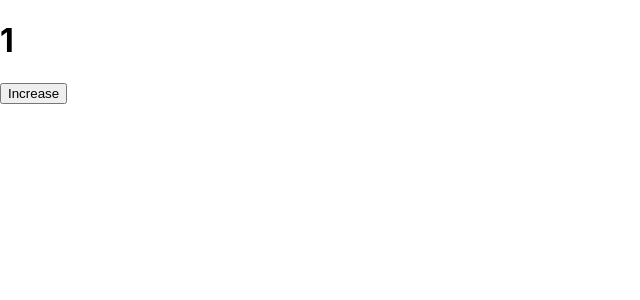
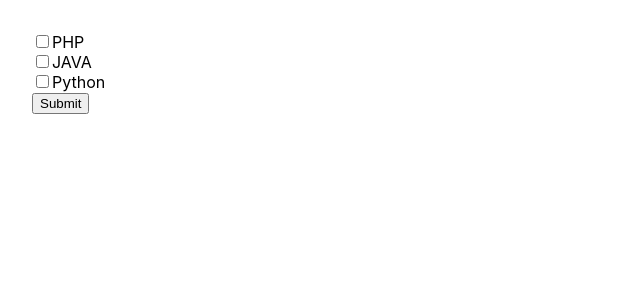
Before and after one commit to TungPham01/react_tiktok_f8, a React (Create React App) app: page / in a window 1280 px wide. Shown: the top 300 px of the page, without its empty margins (0-640 px from the left). Built offline with nearby package versions, Linux system fonts and the light colour scheme.

Commit message:
checkbox form

```diff
--- a/src/App.js
+++ b/src/App.js
@@ -1,13 +1,51 @@
-import { useState } from 'react'
+import { useState } from "react";
+
+const courses = [
+  {
+    id: 1,
+    name: "PHP",
+  },
+  {
+    id: 2,
+    name: "JAVA",
+  },
+  {
+    id: 3,
+    name: "Python",
+  },
+];
 function App() {
-  const [counter, setCounter] = useState(1);
-  const handleIncrease = () => {
-    setCounter(counter + 1)
+  const [checked, setChecked] = useState([]);
+
+  console.log(checked);
+
+  const handleChecked = (id) => {
+    if (checked.includes(id)) {
+      setChecked(checked.filter((item) => {
+        return item !== id;
+      }));
+    } else {
+      setChecked([...checked, id]);
+    }
+  };
+
+  const handleSubmit = () => {
+    console.log({ids: checked})
   }
+
   return (
-    <div className="App">
-        <h1>{counter}</h1>
-        <button onClick={handleIncrease}>Increase</button>
+    <div style={{ padding: 32 }}>
+      {courses.map((course) => (
+        <div key={course.id}>
+          <input
+            type="checkbox"
+            checked={checked.includes(course.id)}
+            onChange={() => handleChecked(course.id)}
+          />
+          {course.name}
+        </div>
+      ))}
+      <button onClick={handleSubmit}>Submit</button>
     </div>
   );
 }
```
